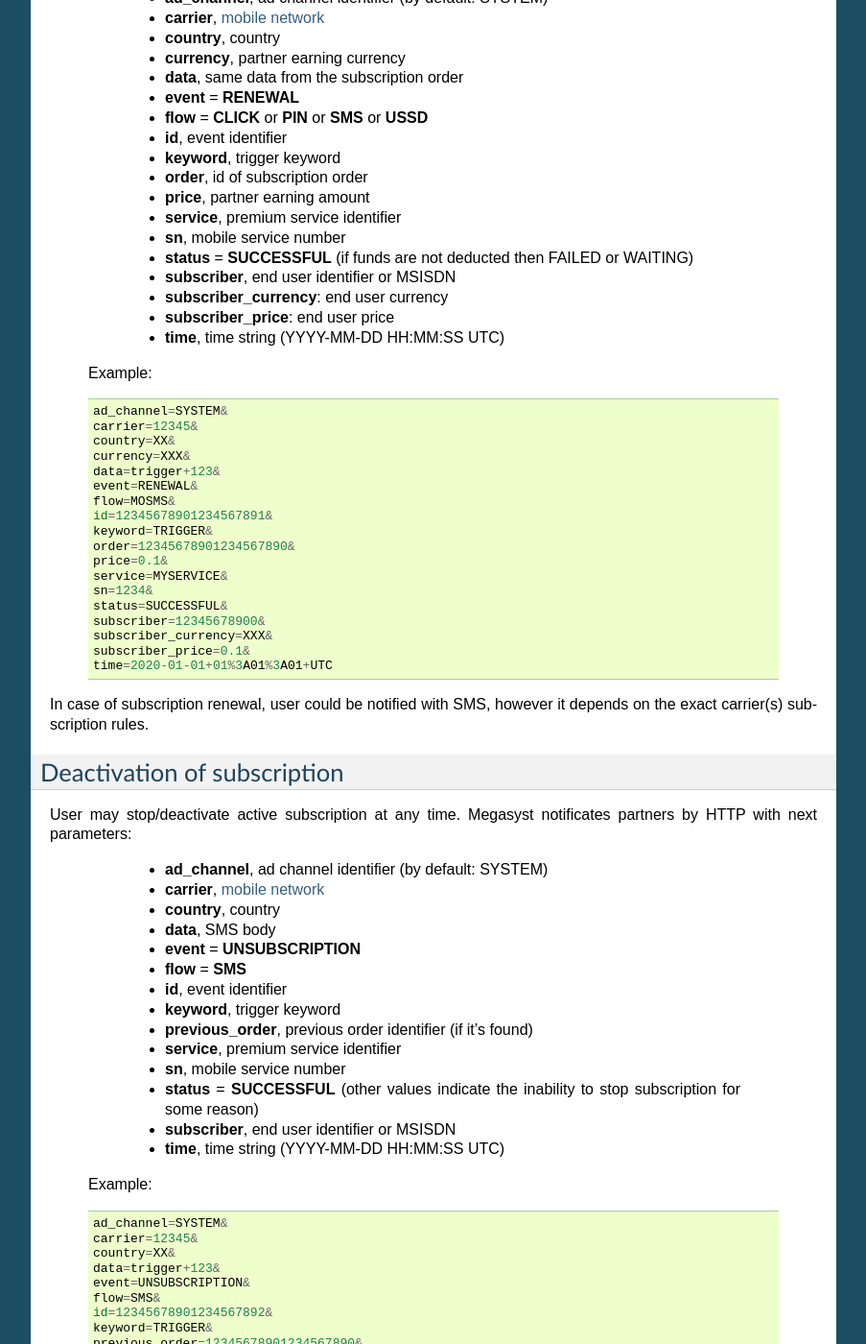
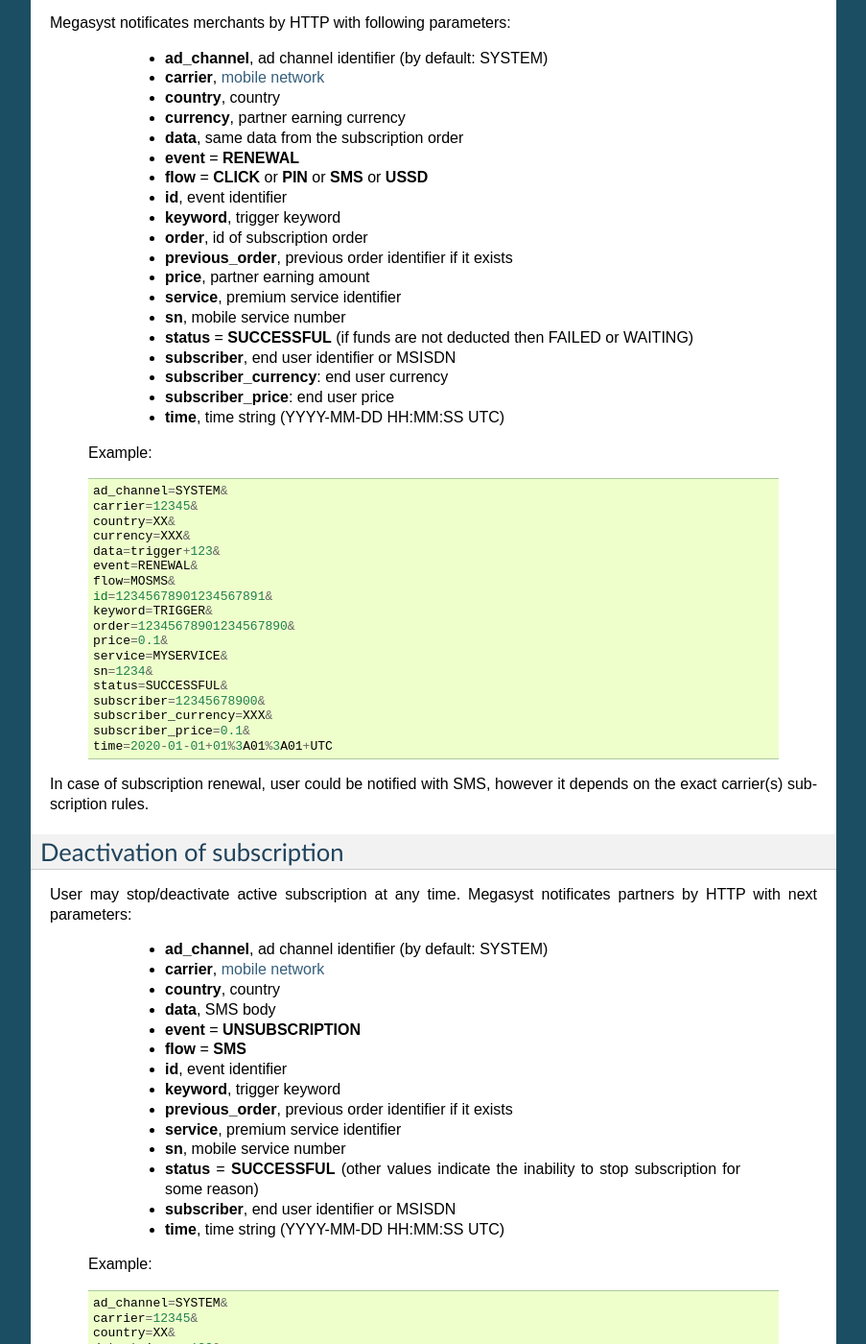
Before and after one commit to megasyst/lab, a Sphinx documentation site: the page built from docs/2_subscription.rst, in a window 1280 px wide and 1400 px high, scrolled down 4505 px. Shown: the whole window at 96% size, without its empty margins (198-1101 px from the left). Built offline with Sphinx 7.4.7, drawn with Linux system fonts in a browser that asks for light colours; some of the changed text lies outside the part shown.

Commit message:
Update 2_subscription.rst

```diff
--- a/docs/2_subscription.rst
+++ b/docs/2_subscription.rst
@@ -57,6 +57,7 @@ Common steps:
     * **id**, event identifier
     * **keyword**, trigger keyword
     * **need_mt_sms** = **1** (if this order needs additional MT SMS from partner)
+    * **previous_order**, previous order identifier if it exists
     * **price**, partner earning amount (not included if payment is separate)
     * **payment_schedule**, period of time for renew the premium subscription service (EVERYDAY, EVERYWEEK, WORKDAYS or other string value)
     * **service**, premium service identifier
@@ -138,6 +139,7 @@ Common steps:
     * **id**, event identifier
     * **keyword**, trigger keyword
     * **need_mt_sms** = **1** (if this order needs additional MT SMS from partner)
+    * **previous_order**, previous order identifier if it exists
     * **price**, partner earning amount (not included if payment is separate)
     * **payment_schedule**, period of time for renew the premium subscription service (EVERYDAY, EVERYWEEK, WORKDAYS or other string value)
     * **service**, premium service identifier
@@ -192,6 +194,7 @@ Common steps:
     * **id**, event identifier
     * **keyword**, trigger keyword
     * **need_mt_sms** = **1** (if this order needs additional MT SMS from partner)
+    * **previous_order**, previous order identifier if it exists
     * **price**, partner earning amount (not included if payment is separate)
     * **payment_schedule**, period of time for renew the premium subscription service (EVERYDAY, EVERYWEEK, WORKDAYS or other string value)
     * **service**, premium service identifier
@@ -242,6 +245,7 @@ Megasyst notificates merchants by HTTP with following parameters:
     * **id**, event identifier
     * **keyword**, trigger keyword
     * **order**, id of subscription order
+    * **previous_order**, previous order identifier if it exists
     * **price**, partner earning amount
     * **service**, premium service identifier
     * **sn**, mobile service number
@@ -275,7 +279,7 @@ Megasyst notificates merchants by HTTP with following parameters:
 In case of subscription renewal, user could be notified with SMS, however it depends on the exact carrier(s) subscription rules.
 
 Deactivation of subscription
-------------------------
+----------------------------
 User may stop/deactivate active subscription at any time.
 Megasyst notificates partners by HTTP with next parameters:
 
@@ -287,7 +291,7 @@ Megasyst notificates partners by HTTP with next parameters:
     * **flow** = **SMS**
     * **id**, event identifier
     * **keyword**, trigger keyword
-    * **previous_order**, previous order identifier (if it's found)
+    * **previous_order**, previous order identifier if it exists
     * **service**, premium service identifier
     * **sn**, mobile service number
     * **status** = **SUCCESSFUL** (other values indicate the inability to stop subscription for some reason)
```
